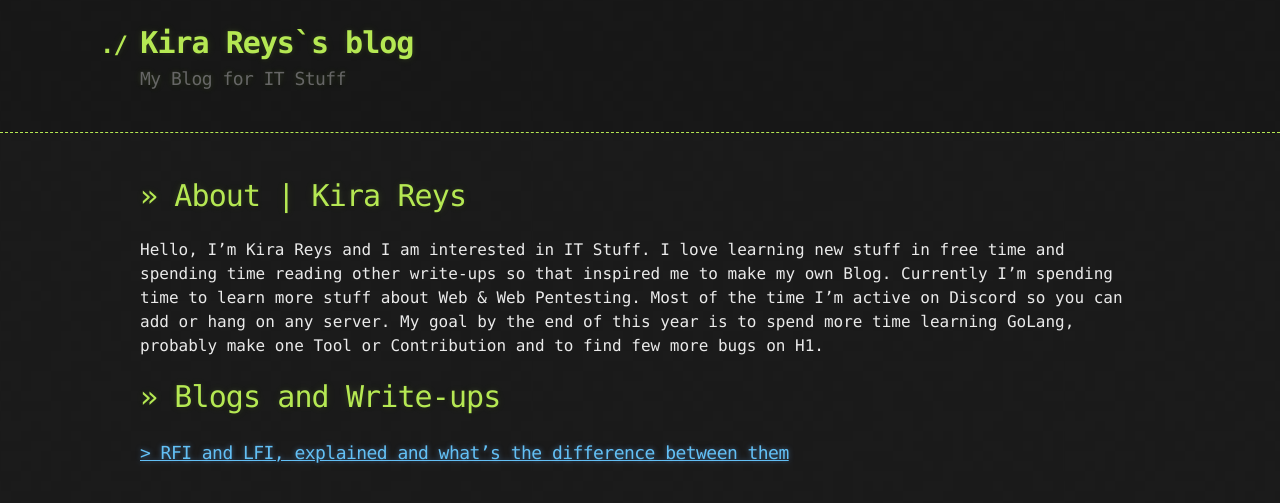
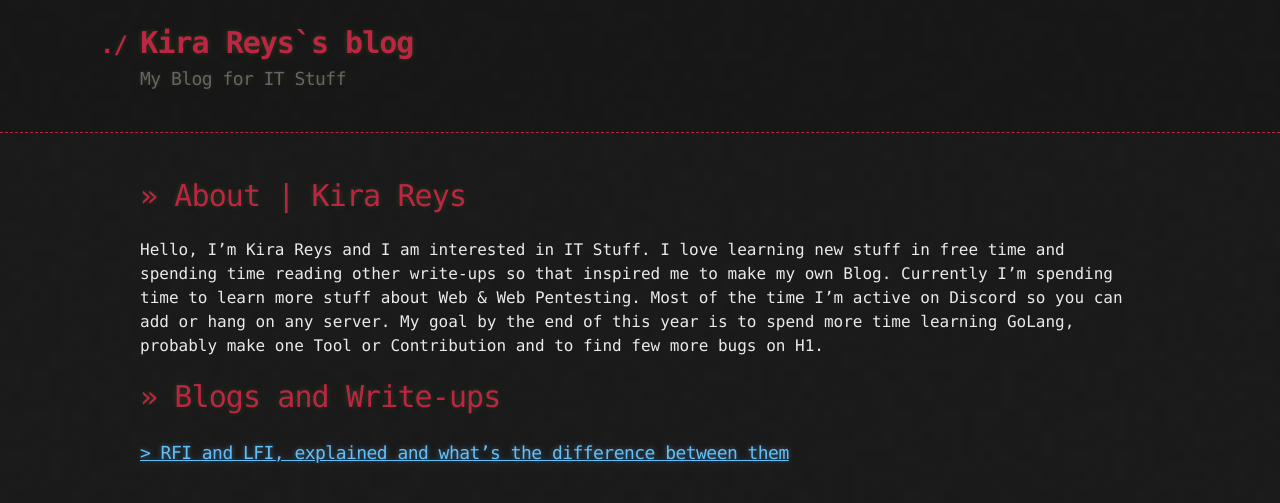
Before and after one commit to 20kilograma/blog, a Jekyll site: the page built from index.md, in a window 1280 px wide. Shown: the top 503 px of the page. Built offline with Jekyll 4.4.1, drawn with Linux system fonts in a browser that asks for light colours; our own code applies the rules of GitHub Pages for plain Markdown files.

Commit message:
Update _default_colors.scss

```diff
--- a/_sass/_default_colors.scss
+++ b/_sass/_default_colors.scss
@@ -3,7 +3,7 @@ $alto: #d0d0d0;
 $bouquet: #aa759f;
 $chelsea-cucumber: #90a959;
 $cod-grey: #151515;
-$conifer: #b5e853;
+$conifer: #bd2643;
 $dove-grey: #666;
 $gallery: #eaeaea;
 $grey: #888;
```
